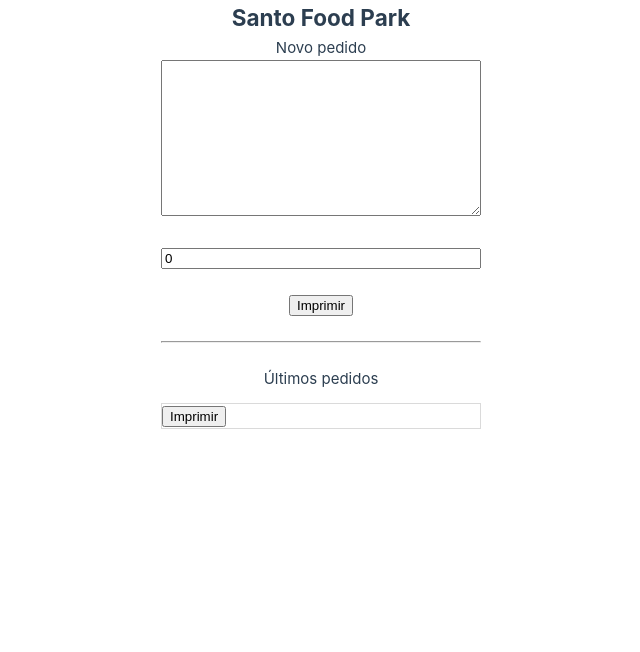
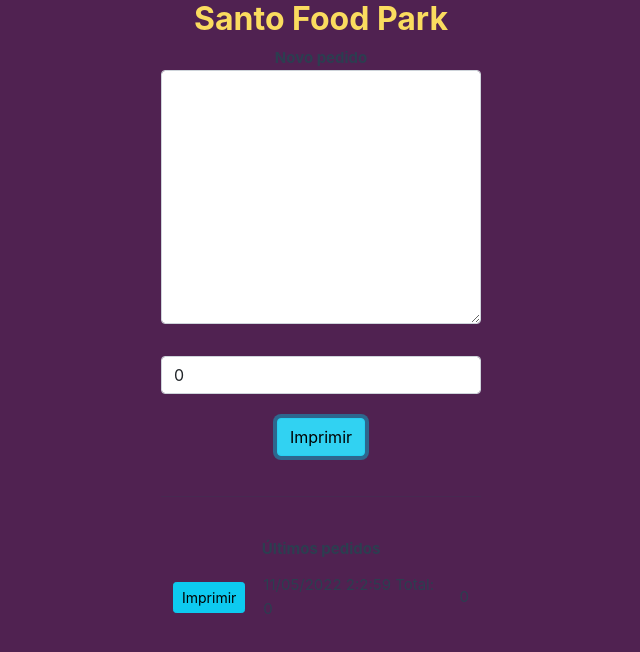
Before and after one commit to tmazza/santo-register, a Vue app: page /#/ in a window 1280 px wide. Both pictures are taken after a click on the button "Imprimir". Shown: the top 652 px of the page, without its empty margins (319-959 px from the left). Built offline with nearby package versions, Linux system fonts and the light colour scheme.

Commit message:
Campo de valor

```diff
--- a/index.html
+++ b/index.html
@@ -1,13 +1,18 @@
 <!DOCTYPE html>
 <html lang="en">
+
 <head>
   <meta charset="UTF-8" />
   <link rel="icon" href="/favicon.ico" />
   <meta name="viewport" content="width=device-width, initial-scale=1.0" />
-    <title>Vite App</title>
+  <title>Santo Food Park</title>
+  <link href="https://cdn.jsdelivr.net/npm/bootstrap@5.1.3/dist/css/bootstrap.min.css" rel="stylesheet"
+    integrity="sha384-1BmE4kWBq78iYhFldvKuhfTAU6auU8tT94WrHftjDbrCEXSU1oBoqyl2QvZ6jIW3" crossorigin="anonymous">
 </head>
+
 <body>
   <div id="app"></div>
   <script type="module" src="/src/main.js"></script>
 </body>
+
 </html>
--- a/package.json
+++ b/package.json
@@ -7,6 +7,7 @@
     "preview": "vite preview --port 5050"
   },
   "dependencies": {
+    "bootstrap": "^5.1.3",
     "vue": "^3.2.33",
     "vue-router": "^4.0.14"
   },
--- a/src/App.vue
+++ b/src/App.vue
@@ -5,7 +5,9 @@ import HelloWorld from "@/components/HelloWorld.vue";
 
 <template>
   <header>
-    <h2 style="text-align: center; font-weight: bold">Santo Food Park</h2>
+    <h2 style="text-align: center; font-weight: bold; color: #fadc5f">
+      Santo Food Park
+    </h2>
   </header>
 
   <RouterView />
@@ -13,6 +15,7 @@ import HelloWorld from "@/components/HelloWorld.vue";
 
 <style>
 @import "@/assets/base.css";
+
 @media print {
   header {
     display: none;
--- a/src/assets/base.css
+++ b/src/assets/base.css
@@ -62,7 +62,7 @@
 body {
   min-height: 100vh;
   color: var(--color-text);
-  background: var(--color-background);
+  background: #502251;
   transition: color 0.5s, background-color 0.5s;
   line-height: 1.6;
   font-family: Inter, -apple-system, BlinkMacSystemFont, 'Segoe UI', Roboto, Oxygen, Ubuntu,
--- a/src/views/HomeView.vue
+++ b/src/views/HomeView.vue
@@ -6,6 +6,7 @@
 
       <div class="form">
         <textarea
+          class="form-control"
           name="order"
           id="order"
           cols="30"
@@ -14,6 +15,7 @@
         ></textarea>
         <br />
         <input
+          class="form-control"
           type="number"
           min="0"
           max="100000"
@@ -22,21 +24,24 @@
         />
       </div>
       <br />
-      <button @click="add" class="button">Imprimir</button>
+      <button @click="add" class="btn btn-info">Imprimir</button>
     </div>
     <br />
     <hr />
     <br />
     <div>
       <b>Últimos pedidos</b>
-
-      <div v-for="o of orders" :key="o.id" class="card">
-        <!-- <button @click="remove(o.id)">&times;</button> -->
-        <button @click="print(o.id)">Imprimir</button>
-        <br />
-
-        {{ o.description }}
-      </div>
+      <table>
+        <tr v-for="o of orders" :key="o.id">
+          <td>
+            <button class="btn btn-info btn-sm" @click="print(o.id)">
+              Imprimir
+            </button>
+          </td>
+          <td style="padding-left: 6px">{{ o.description }}</td>
+          <td>{{ o.amount }}</td>
+        </tr>
+      </table>
     </div>
   </main>
   <div id="print">
@@ -68,16 +73,18 @@ export default {
       }
 
       let id = this.currentDate();
-      let description = id + "\n" + this.order;
+      let description =
+        id + "\n" + this.order.description + "\n\nTotal: " + this.order.amount;
 
+      this.order.description = description;
       this.order.id = id;
 
       this.orders.push(this.order);
 
       this.toPrint = description;
-      // this.$nextTick(() => {
-      //   window.print();
-      // });
+      this.$nextTick(() => {
+        window.print();
+      });
       this.resetOrder();
 
       this.updateStorage();
@@ -143,11 +150,6 @@ main {
 textarea {
   text-align: left;
 }
-.card {
-  text-align: left;
-  border: 1px solid #dadada;
-  margin-top: 12px;
-}
 
 #print {
   background: white;
@@ -162,6 +164,13 @@ textarea {
 .form input {
   margin-top: 8px;
 }
+table {
+  width: 100%;
+}
+table tr td {
+  text-align: left;
+  padding: 12px;
+}
 
 @media print {
   #print {
```
Also changed, not shown: 1 other file (tests, documents, lock files or other folders). Lines whose indentation alone changed are shown as unchanged.
